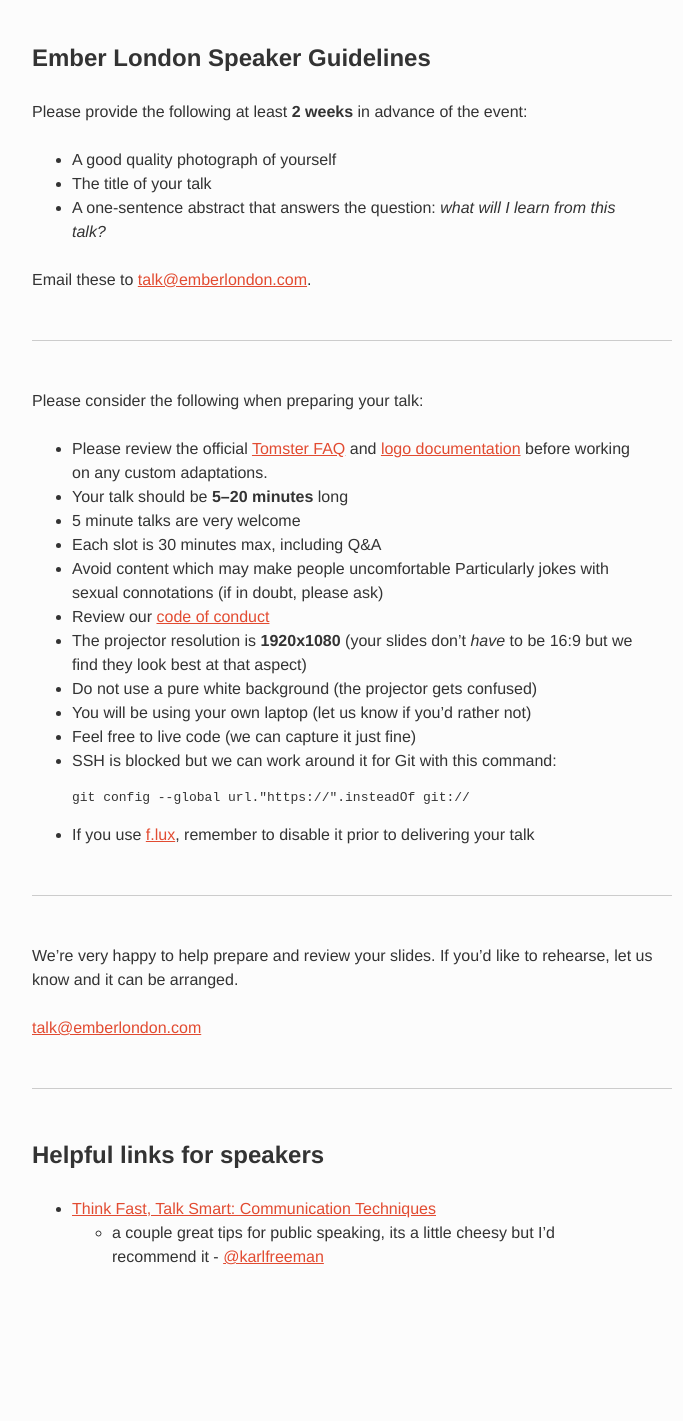
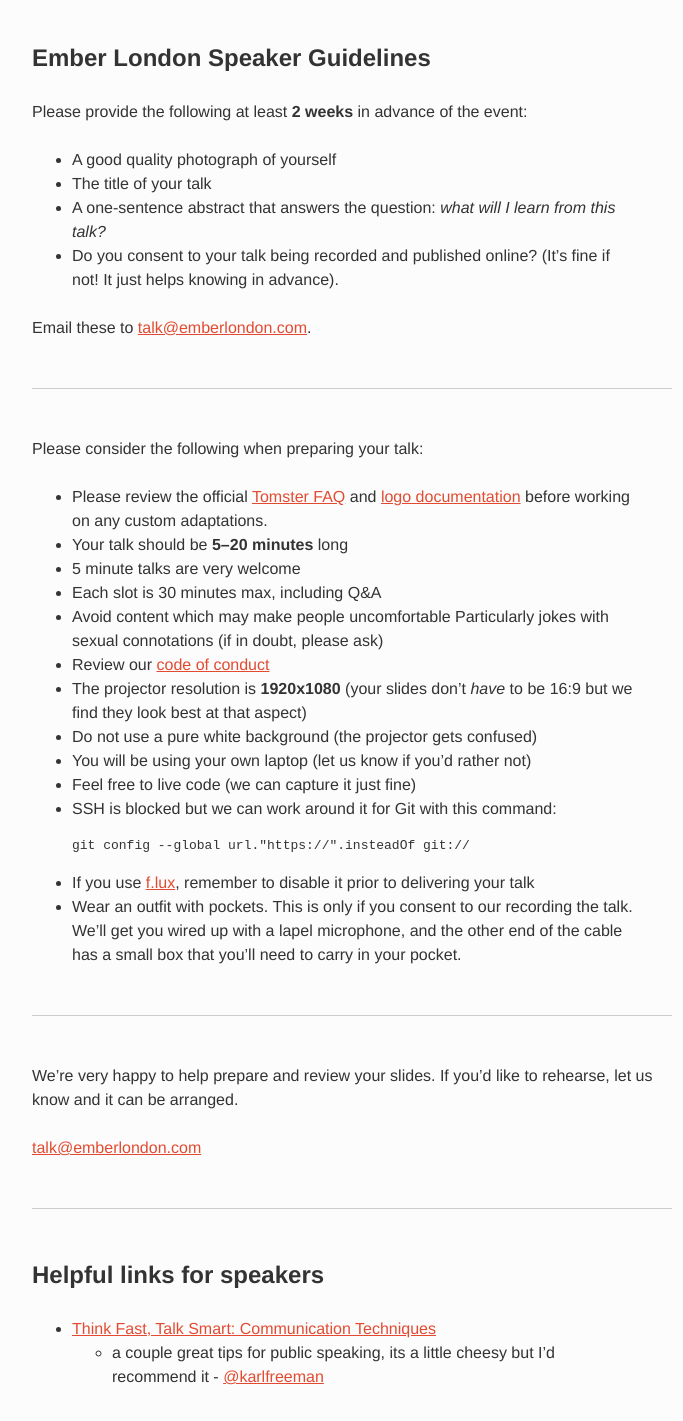
Before and after one commit to emberlondon/emberlondon.github.io, a Jekyll site: the page built from speaker-guidelines.md, in a window 1280 px wide. Shown: the whole page, without its empty margins (288-971 px from the left). Built offline with Jekyll 4.4.1, drawn with Linux system fonts in a browser that asks for light colours; nearby versions of some CDN libraries; before the commit the page ends 1301 px from its top, so only the background shows below that.

Commit message:
Consent for video recording + pockets

````diff
--- a/speaker-guidelines.md
+++ b/speaker-guidelines.md
@@ -11,6 +11,8 @@ Please provide the following at least **2 weeks** in advance of the event:
 - The title of your talk
 - A one-sentence abstract that answers the question:
   *what will I learn from this talk?*
+- Do you consent to your talk being recorded and published online?
+  (It's fine if not! It just helps knowing in advance).
 
 Email these to [talk@emberlondon.com](mailto:talk@emberlondon.com).
 
@@ -42,6 +44,9 @@ Please consider the following when preparing your talk:
   ```
 - If you use [f.lux](https://justgetflux.com/), remember to disable it prior to
   delivering your talk
+- Wear an outfit with pockets. This is only if you consent to our recording the talk.
+  We'll get you wired up with a lapel microphone, and the other end of the cable
+  has a small box that you'll need to carry in your pocket.
 
 ---
 
````
